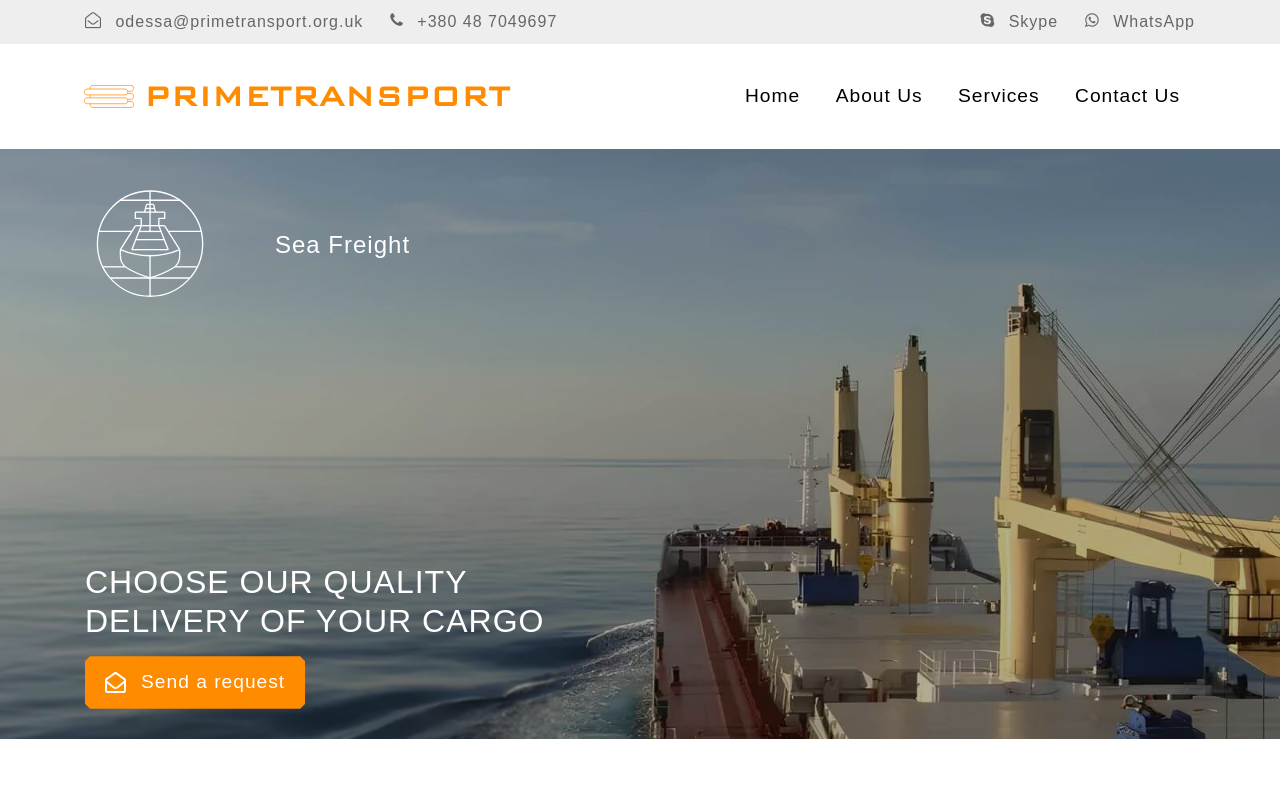
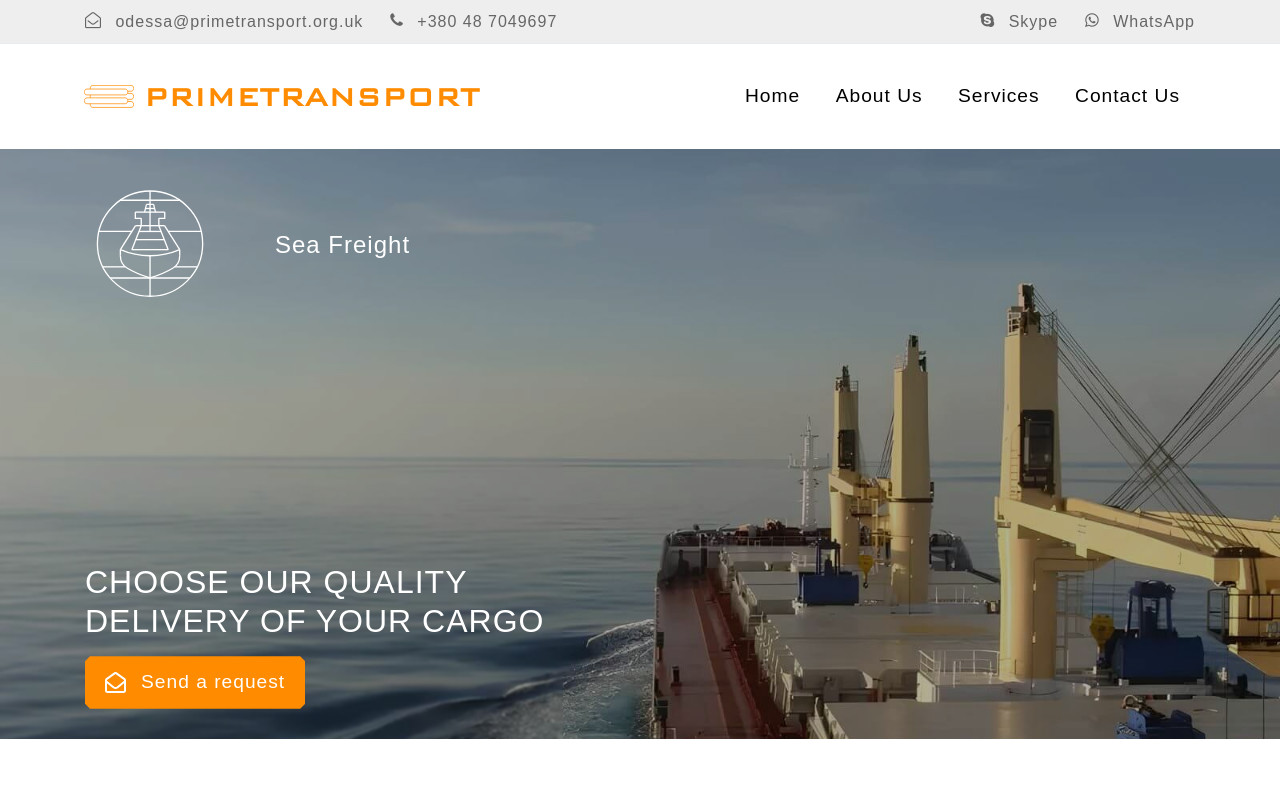
Before and after one commit to ViktoriaKlimuk/primeTransport, a plain HTML site: page index.html in a window 1280 px wide. Shown: the top 800 px of the page. Drawn offline with nearby package versions, Linux system fonts and the light colour scheme; files whose address does not match are found by name.

Commit message:
Update new-style.css

```diff
--- a/css/new-style.css
+++ b/css/new-style.css
@@ -321,7 +321,7 @@ input[type="radio"]:checked{
 }
 
 .text-primary{
-  font-size: clamp(1.75rem, 1.5687rem + 0.9669vw, 2.1875rem);
+  /* font-size: clamp(1.75rem, 1.5687rem + 0.9669vw, 2.1875rem); */
   font-family: "BankGothic", sans-serif;
   font-weight: 700;
 }
```
